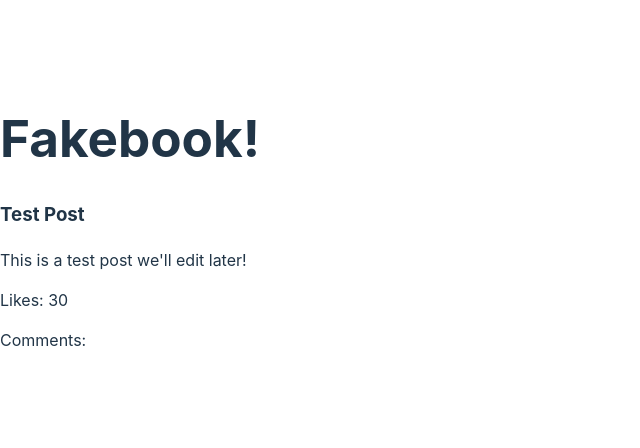
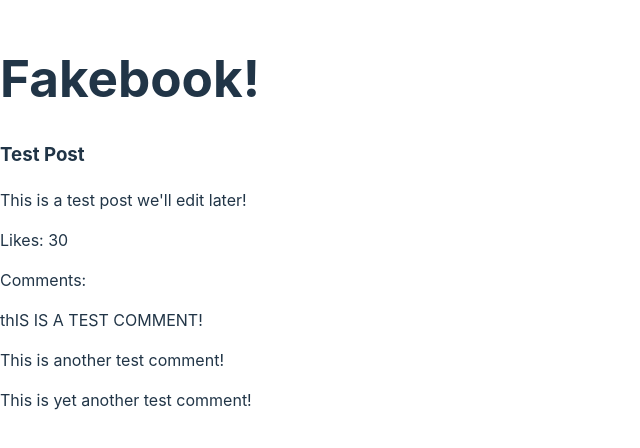
Before and after one commit to LUISSRSAN/social-media-appv3, a React (Vite) app: page / in a window 1280 px wide. Shown: the part 178-626 px from the top of the page, without its empty margins (0-640 px from the left). Built offline with nearby package versions, Linux system fonts and the light colour scheme.

Commit message:
Passed props to Comment component

```diff
--- a/src/components/Comment.jsx
+++ b/src/components/Comment.jsx
@@ -2,10 +2,10 @@
 
 import React from 'react';
 
-function Comment(){
+function Comment(props){
     return(
         <div>
-        <p>Test Comment</p>
+        <p>{props.content}</p>
         </div>
 )
 }
--- a/src/components/Post.jsx
+++ b/src/components/Post.jsx
@@ -1,6 +1,7 @@
 /*PRACTICE WRITING COMPONENTS AND PASSING PROPS */
 
 import React from 'react';
+import Comment from "./Comment";
 
 function Post(){
     return(
@@ -9,6 +10,9 @@
             <p>This is a test post we'll edit later!</p>
             <p>Likes: 30</p>
             <p>Comments:</p>
+            <Comment content="thIS IS A TEST COMMENT!"/>
+            <Comment content="This is another test comment!"/>
+            <Comment content="This is yet another test comment!"/>
         </div>
     )
 }
```
